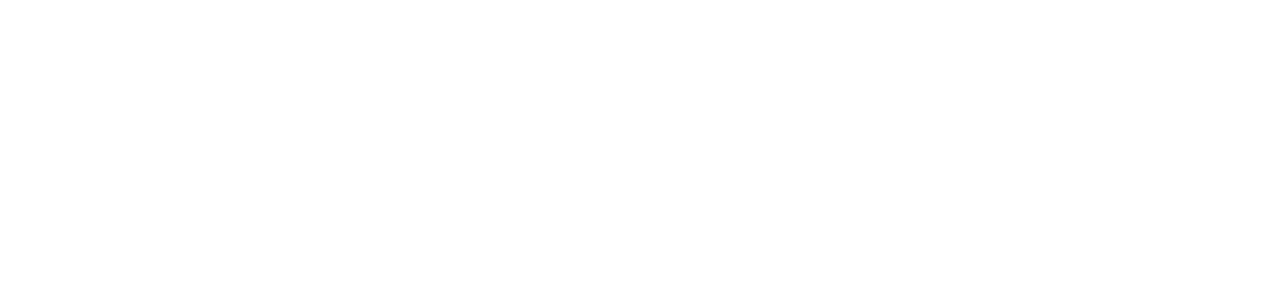
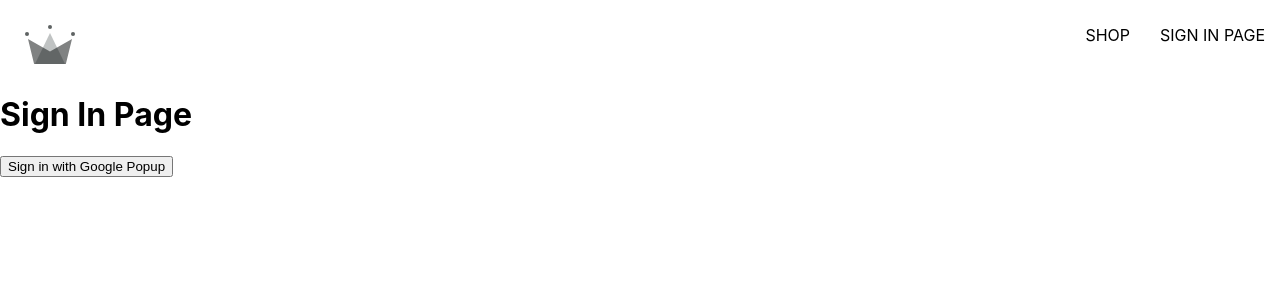
Before and after one commit to nMikeTO55/crwn-clothing, a React (Create React App) app: page /sign-in in a window 1280 px wide. Before the commit this address had no page. Shown: the top 300 px of the page. Built offline with nearby package versions, Linux system fonts and the light colour scheme.

Commit message:
93 authenticating with firebase

```diff
--- a/package.json
+++ b/package.json
@@ -6,6 +6,7 @@
     "@testing-library/jest-dom": "^5.17.0",
     "@testing-library/react": "^13.4.0",
     "@testing-library/user-event": "^13.5.0",
+    "firebase": "^11.2.0",
     "react": "^19.0.0",
     "react-dom": "^19.0.0",
     "react-router-dom": "^7.1.3",
--- a/src/App.js
+++ b/src/App.js
@@ -1,6 +1,7 @@
 import {Routes, Route} from 'react-router-dom';
 import Navigation      from './routes/navigation/navigation.component.jsx';
 import Home            from './routes/home/home.component.jsx';
+import SignIn          from './routes/sign-in/sign-in.component.jsx'
 
 const Shop = ()=>{
   return <h1>Shop.</h1>;
@@ -12,6 +13,7 @@
       <Route path='/' element={<Navigation />}>
         <Route index element={<Home />} />
         <Route path='/shop' element={<Shop/>}/>
+        <Route path='/sign-in' element={<SignIn/>}/>
       </Route>
     </Routes>
   )
--- a/src/routes/navigation/navigation.component.jsx
+++ b/src/routes/navigation/navigation.component.jsx
@@ -14,6 +14,9 @@
           <Link className='nav-link' to='/shop/'>
           SHOP
           </Link>
+          <Link className='nav-link' to='/sign-in/'>
+          SIGN IN PAGE
+          </Link>
         </div>
       </div>
       <Outlet />
--- /dev/null
+++ b/src/routes/sign-in/sign-in.component.jsx
@@ -0,0 +1,17 @@
+import { signInWithGooglePopup } from '../../utils/firebase/firebase.utils.js';
+
+const SignIn = ()=> {
+  const logGoogleUser = async ()=> {
+    const response = await signInWithGooglePopup();
+    console.log(response);
+  }
+
+  return (
+    <div>
+      <h1>Sign In Page</h1>
+      <button onClick={logGoogleUser}>Sign in with Google Popup</button>
+    </div>
+  )
+}
+
+export default SignIn;
--- /dev/null
+++ b/src/utils/firebase/firebase.utils.js
@@ -0,0 +1,29 @@
+import { initializeApp } from "firebase/app";
+import { getAuth,
+         signInWithRedirect,
+         signInWithPopup,
+         GoogleAuthProvider }
+from "firebase/auth";
+
+const firebaseConfig = {
+  apiKey: "AIzaSyBEfPOcaB6nIYoTRuRlG3xPBoQUgSYPFOE",
+  authDomain: "crwn-clothing-db-fdff6.firebaseapp.com",
+  projectId: "crwn-clothing-db-fdff6",
+  storageBucket: "crwn-clothing-db-fdff6.firebasestorage.app",
+  messagingSenderId: "808048547082",
+  appId: "1:808048547082:web:7a880ee9ce479775c3d6f3"
+};
+
+
+// Initialize Firebase
+
+const firebaseApp = initializeApp(firebaseConfig);
+
+const provider = new GoogleAuthProvider();
+
+provider.setCustomParameters({
+  prompt: "select_account"
+});
+
+export const auth = getAuth();
+export const signInWithGooglePopup = ()=> signInWithPopup(auth, provider);
```
Also changed, not shown: 2 other files (tests, documents, lock files or other folders).
